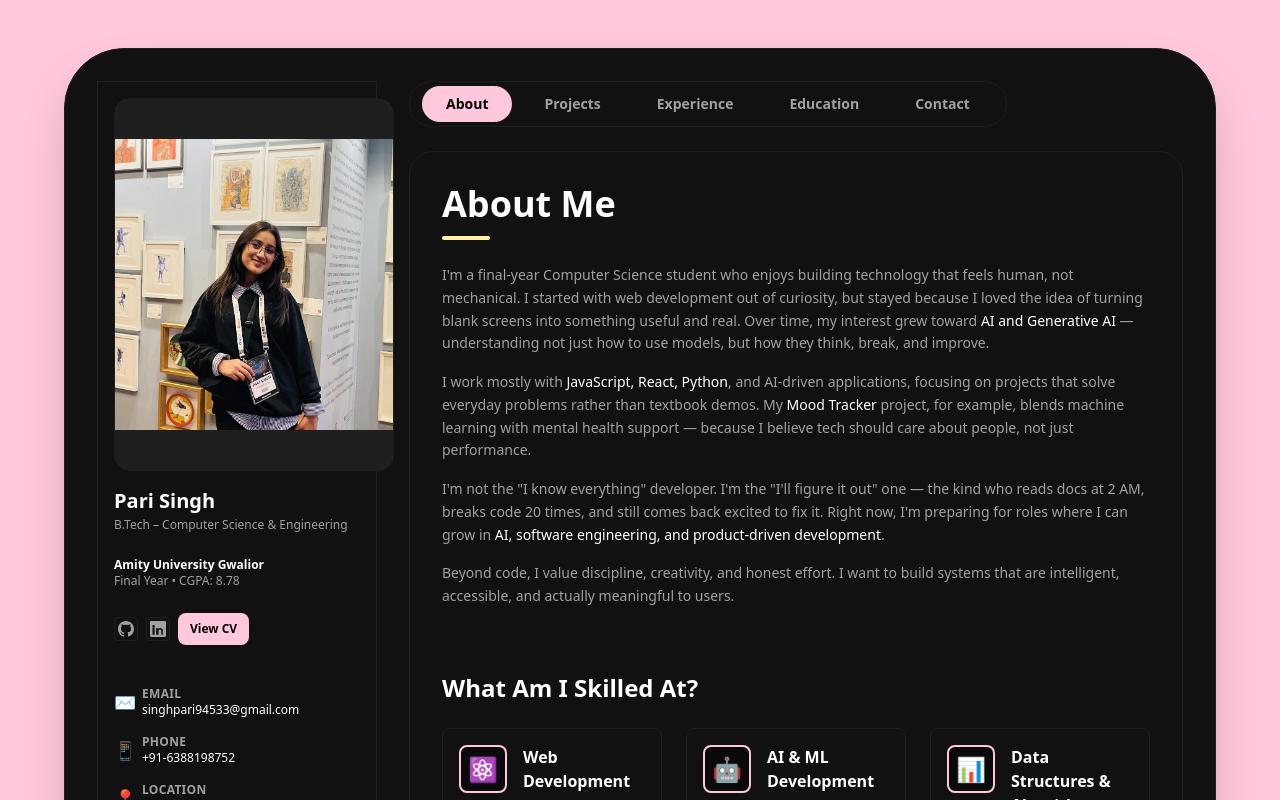
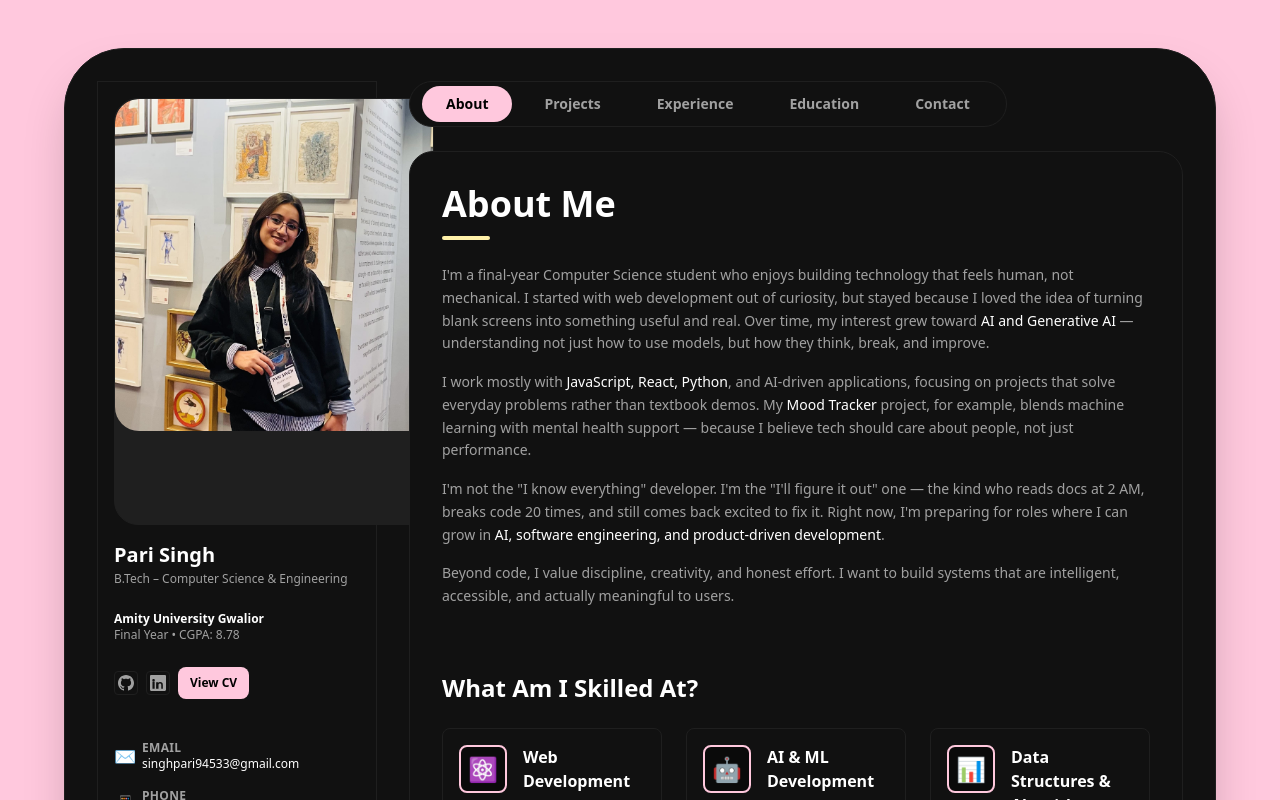
Before and after one commit to Pari0226/pari-portfolio, a React (Vite) app: page / in a window 1280 px wide. Shown: the top 800 px of the page. Built offline with nearby package versions, Linux system fonts and the light colour scheme.

Commit message:
final changes

```diff
--- a/src/components/Sidebar.jsx
+++ b/src/components/Sidebar.jsx
@@ -2,13 +2,13 @@ import React from 'react'
 
 export default function Sidebar() {
   return (
-    <div className="flex flex-col gap-4 w-full md:w-[280px] items-center md:items-start">
+    <div className="w-full md:w-[280px] lg:w-[320px] flex-shrink-0 flex flex-col gap-4 items-center md:items-start">
       {/* Profile Image Card */}
-      <div className="bg-[#1F1F1F] rounded-xl md:rounded-2xl border border-[#1F1F1F] overflow-hidden flex items-center justify-center w-full aspect-square md:aspect-[3/4]">
+      <div className="w-full aspect-[3/4] overflow-hidden rounded-xl bg-[#1F1F1F] border border-[#1F1F1F]">
         <img
           src="/profile.jpg"
           alt="Pari"
-          className="w-full h-auto object-cover"
+          className="w-full h-auto object-cover rounded-xl"
         />
       </div>
 
```
